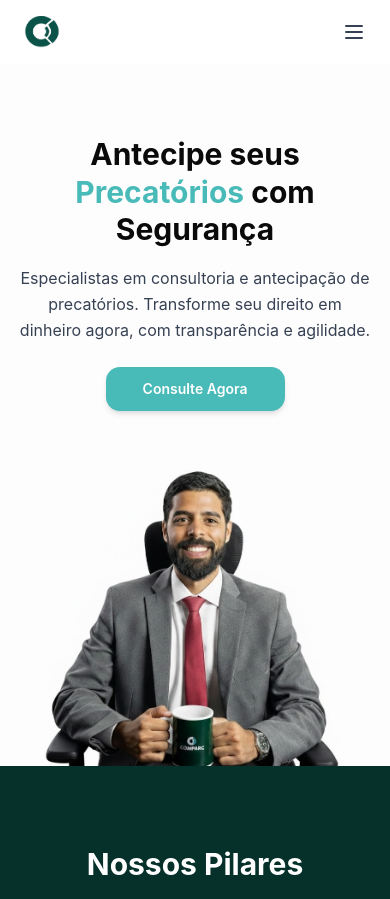
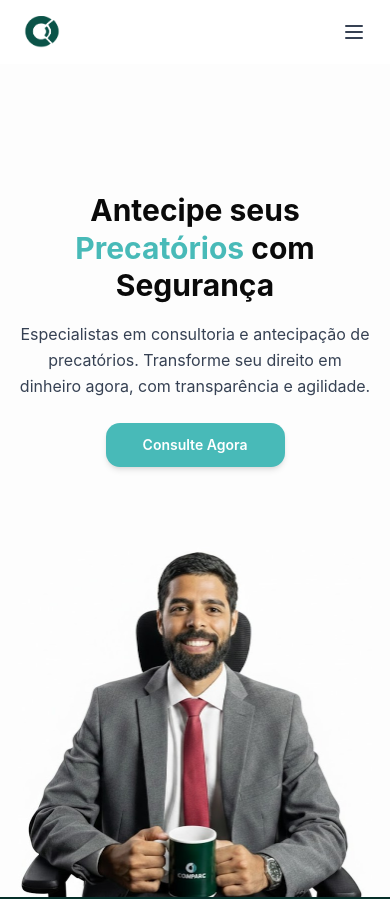
Before and after one commit to origin4data/frontend-institucional-comprec, a React (Vite) app: page / in a window 390 px wide. Shown: the top 899 px of the page. Built offline with nearby package versions, Linux system fonts and the light colour scheme.

Commit message:
:lipstick: feat: corrigindo a responsividade do componente

```diff
--- a/src/components/Hero.tsx
+++ b/src/components/Hero.tsx
@@ -3,24 +3,24 @@ import heroImage from '@/assets/background-hero.jpg';
 
 export function Hero() {
   return (
-    <section className="relative px-4 sm:px-8 pt-12 md:pt-20 z-10 bg-[#FDFDFD]">
-      <div className="mx-auto max-w-7xl">
+    <section className="relative pt-24 md:pt-40 px-4 sm:px-8 pb-0 z-10 bg-[#FDFDFD]">
+      <div className="mx-auto max-w-7xl w-full">
         <div className="flex flex-col md:flex-row items-center md:items-end justify-between gap-8 lg:gap-16">
           <motion.div
-            className="flex flex-col justify-center w-full md:w-1/2 order-1 py-6 md:py-12 lg:py-20"
+            className="flex flex-col justify-center w-full md:w-1/2 order-1 pt-8 md:pt-16 pb-12 md:pb-20 lg:pb-32"
             initial={{ opacity: 0, x: -50 }}
             animate={{ opacity: 1, x: 0 }}
             transition={{ duration: 0.8 }}
           >
             <div className="max-w-xl mx-auto md:mx-0 text-center md:text-left">
-              <h2 className="text-3xl sm:text-4xl lg:text-5xl font-bold mb-4 sm:mb-6 leading-tight">
+              <h2 className="text-3xl sm:text-4xl lg:text-5xl xl:text-6xl font-bold mb-4 sm:mb-6 leading-tight">
                 Antecipe seus <span className='text-[#48BAB8]'>Precatórios</span> com Segurança
               </h2>
               <p className="text-base md:text-lg text-gray-700 mb-6 sm:mb-8 leading-relaxed">
                 Especialistas em consultoria e antecipação de precatórios.
                 Transforme seu direito em dinheiro agora, com transparência e agilidade.
               </p>
-             <div className="flex items-center justify-center md:justify-start w-full">
+              <div className="flex items-center justify-center md:justify-start w-full">
                 <motion.a
                   className="inline-block sm:w-80 text-center text-white py-3 sm:py-4 rounded-xl transition-all text-sm sm:text-base font-semibold shadow-md bg-[#48BAB8] hover:bg-[#428d8b] w-[50%] cursor-pointer"
                   href="#contato"
@@ -31,6 +31,7 @@ export function Hero() {
                       block: 'start'
                     });
                   }}
+                  whileHover={{ scale: 1.02 }}
                   transition={{ duration: 0.15, ease: "easeOut" }}
                 >
                   Consulte Agora
@@ -47,7 +48,7 @@ export function Hero() {
             <img
               src={heroImage}
               alt="Consultor Comprec"
-              className="w-auto max-h-75 sm:max-h-100 md:max-h-125 lg:max-h-150 object-contain object-bottom relative z-20"
+              className="w-auto max-h-87.5 sm:max-h-112.5 md:max-h-137.5 lg:max-h-175 xl:max-h-200 object-contain object-bottom relative z-20 block"
             />
           </motion.div>
         </div>
```
